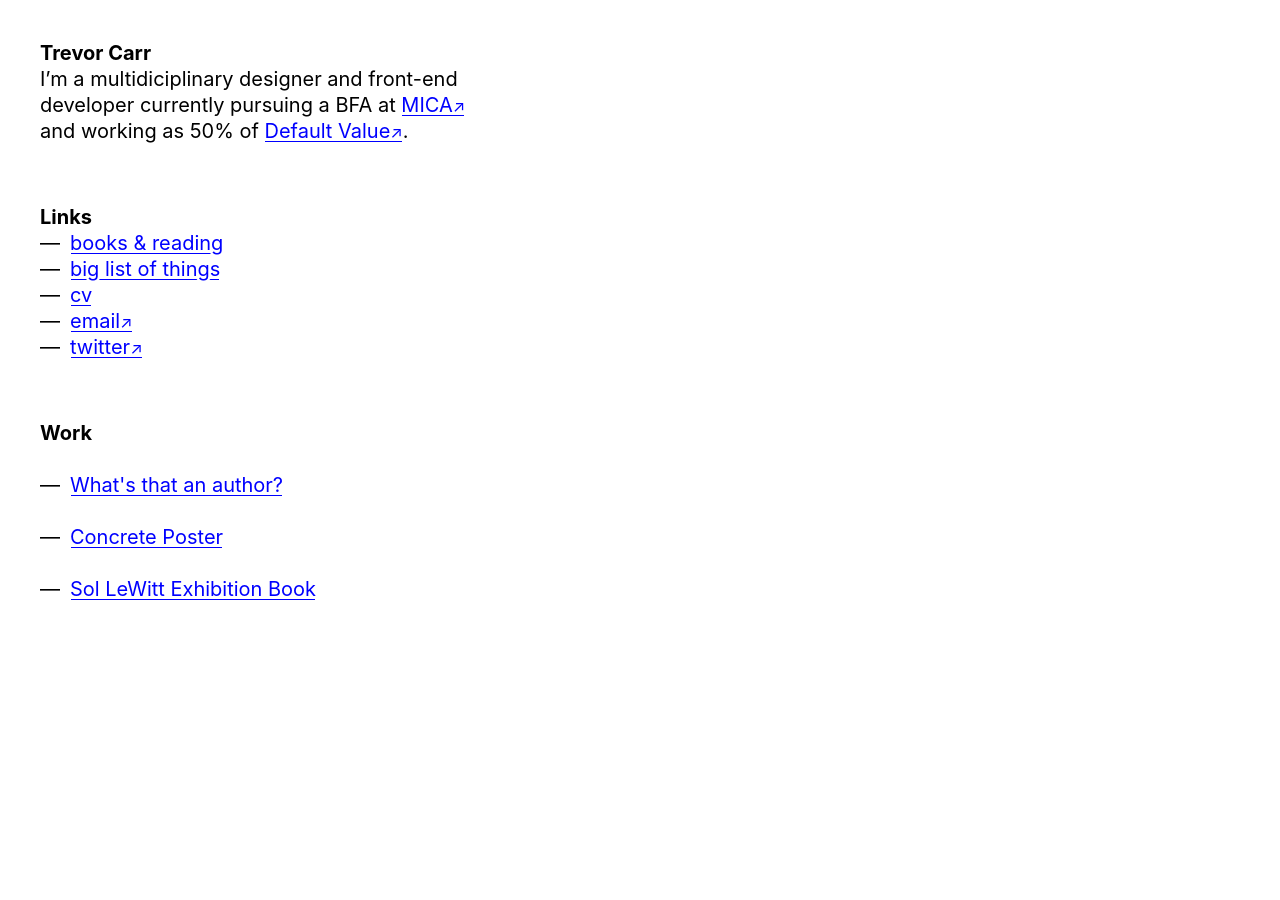
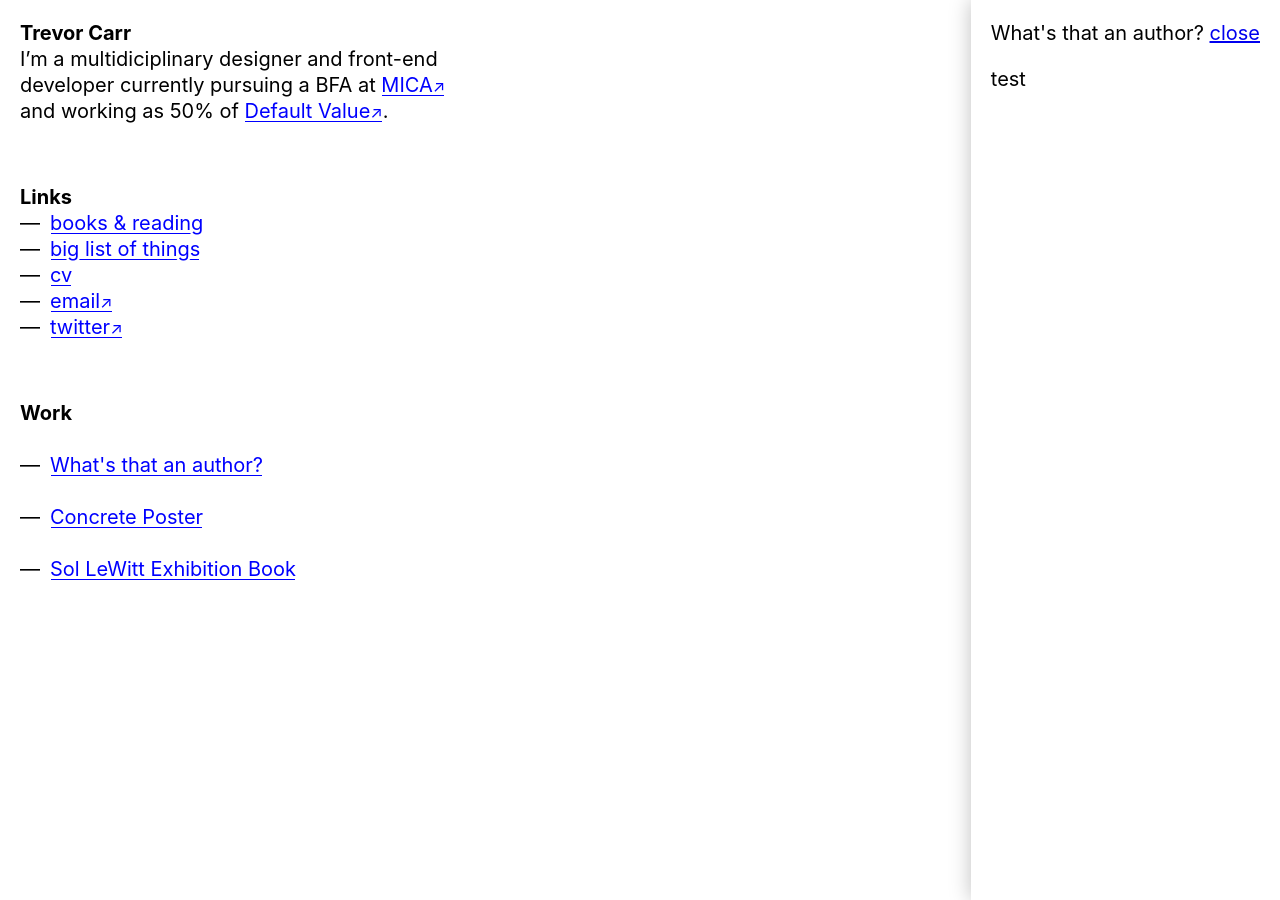
Before and after one commit to trevorsee/2017-website-archive, a Jekyll site: the page built from _posts/2016-12-14-whats-that-an-author.markdown, in a window 1280 px wide. Built offline with Jekyll 4.4.1, drawn with Linux system fonts in a browser that asks for light colours.

Commit message:
index styles

```diff
--- a/_layouts/default.html
+++ b/_layouts/default.html
@@ -3,7 +3,7 @@
 
   {% include head.html %}
 
-  <body class="sans-serif ma2 measure">
+  <body class="sans-serif ma1 measure">
 
     <nav>
       <section class="mb3">
@@ -29,7 +29,7 @@
       </section>
     </nav>
 
-    <main class="shadow">
+    <main class="shadow bg-white t-0 r-0 absolute h-100 z-100 pa1 scroll">
       {{ content }}
     </main>
 
--- a/_layouts/post.html
+++ b/_layouts/post.html
@@ -1,5 +1,8 @@
 ---
 layout: default
 ---
-
+<div class="flex">
+{{page.title}}
+<a href="#">close</a>
+</div>
 {{ content }}
--- a/_posts/2016-12-14-concrete-poster.markdown
+++ b/_posts/2016-12-14-concrete-poster.markdown
@@ -3,3 +3,5 @@ title: Concrete Poster
 date: 2016-12-14 02:50:00 Z
 photo:
 ---
+
+test
--- a/_posts/2016-12-14-sol-lewitt-exhibition-book.markdown
+++ b/_posts/2016-12-14-sol-lewitt-exhibition-book.markdown
@@ -3,3 +3,5 @@ title: Sol LeWitt Exhibition Book
 date: 2016-12-14 02:49:00 Z
 photo:
 ---
+
+test
--- a/_posts/2016-12-14-whats-that-an-author.markdown
+++ b/_posts/2016-12-14-whats-that-an-author.markdown
@@ -3,3 +3,5 @@ title: What's that an author?
 date: 2016-12-14 02:50:00 Z
 photo:
 ---
+
+test
--- a/assets/sass/base/_root.scss
+++ b/assets/sass/base/_root.scss
@@ -21,7 +21,6 @@ html {
   background-size: .05em 1px, .05em 1px, 1px 1px;
   background-repeat: no-repeat, no-repeat, repeat-x;
   background-position: 0% 95%, 100% 95%, 0% 95%;
-
   &:before, &:after, *, *:before, *:after {
     text-shadow: none;
   }
@@ -42,6 +41,7 @@ li:before {
   content: "—";
   padding-right: .5rem;
 }
+
 .out:after {
   font-size: .8rem;
   content: '\02197' ;
@@ -51,9 +51,18 @@ li:before {
 /*** spacing ***/
 /**************/
 .ma0 { margin: 0rem; }
+.ma1 { margin: 1rem; }
 .ma2 { margin: 2rem; }
+.mt1 { margin-top: 1rem; }
 .mb3 { margin-bottom: 3rem; }
+.pa1 { padding: 1rem; }
 
+/***************/
+/** position **/
+/**************/
+.r-0 { right: 0; }
+.t-0 { top: 0; }
+.absolute { position: absolute; }
 
 /***************/
 /**** hover ****/
@@ -61,3 +70,13 @@ li:before {
 .dim { opacity: 1; -webkit-transition: opacity .15s ease-in; transition: opacity .15s ease-in; }
 .dim:hover, .dim:focus { opacity: .5; -webkit-transition: opacity .15s ease-in; transition: opacity .15s ease-in; }
 .dim:active { opacity: .8; -webkit-transition: opacity .15s ease-out; transition: opacity .15s ease-out; }
+
+
+/***************/
+/***** etc *****/
+/**************/
+.shadow { box-shadow: 0px 0px 1rem rgba(0, 0, 0, 0.25); }
+.bg-white { background: white; }
+.h-100 { height: 100%; }
+.z-100 { z-index: 100; }
+.scroll { overflow: scroll; }
```
